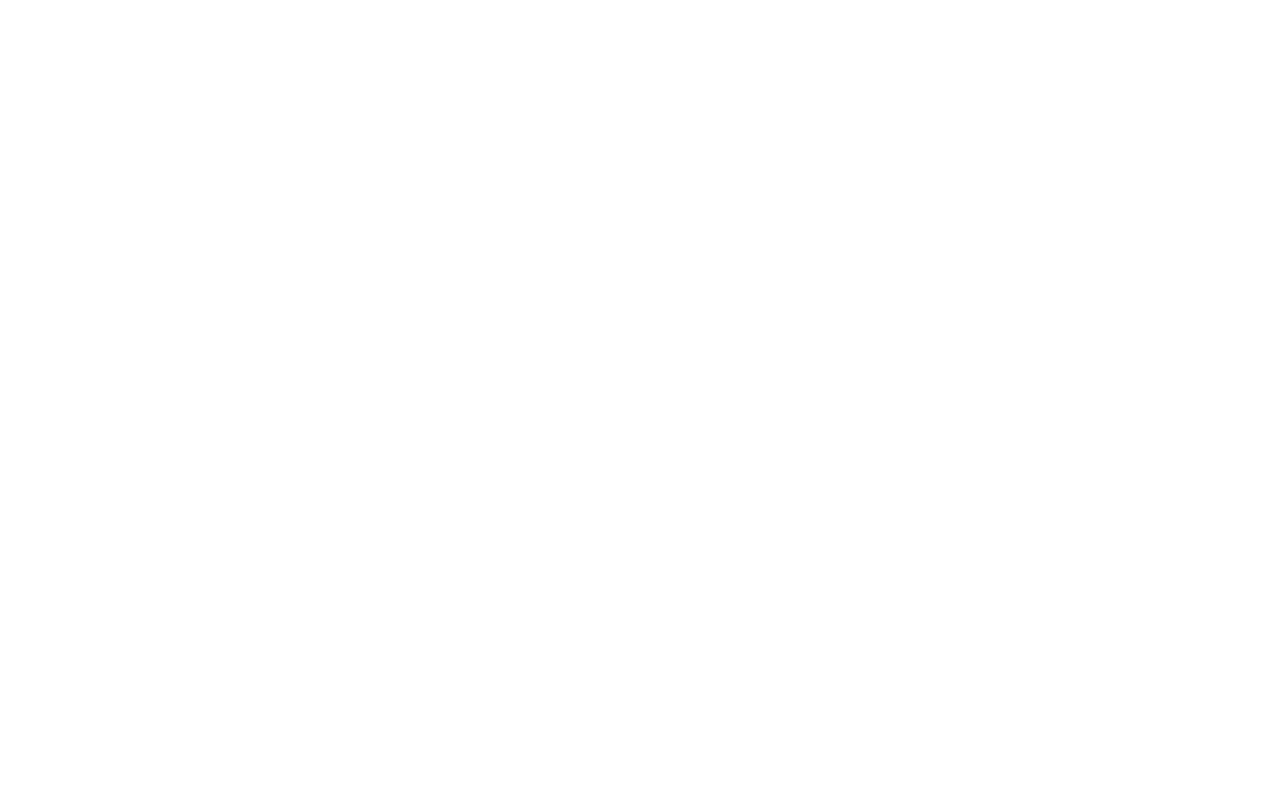
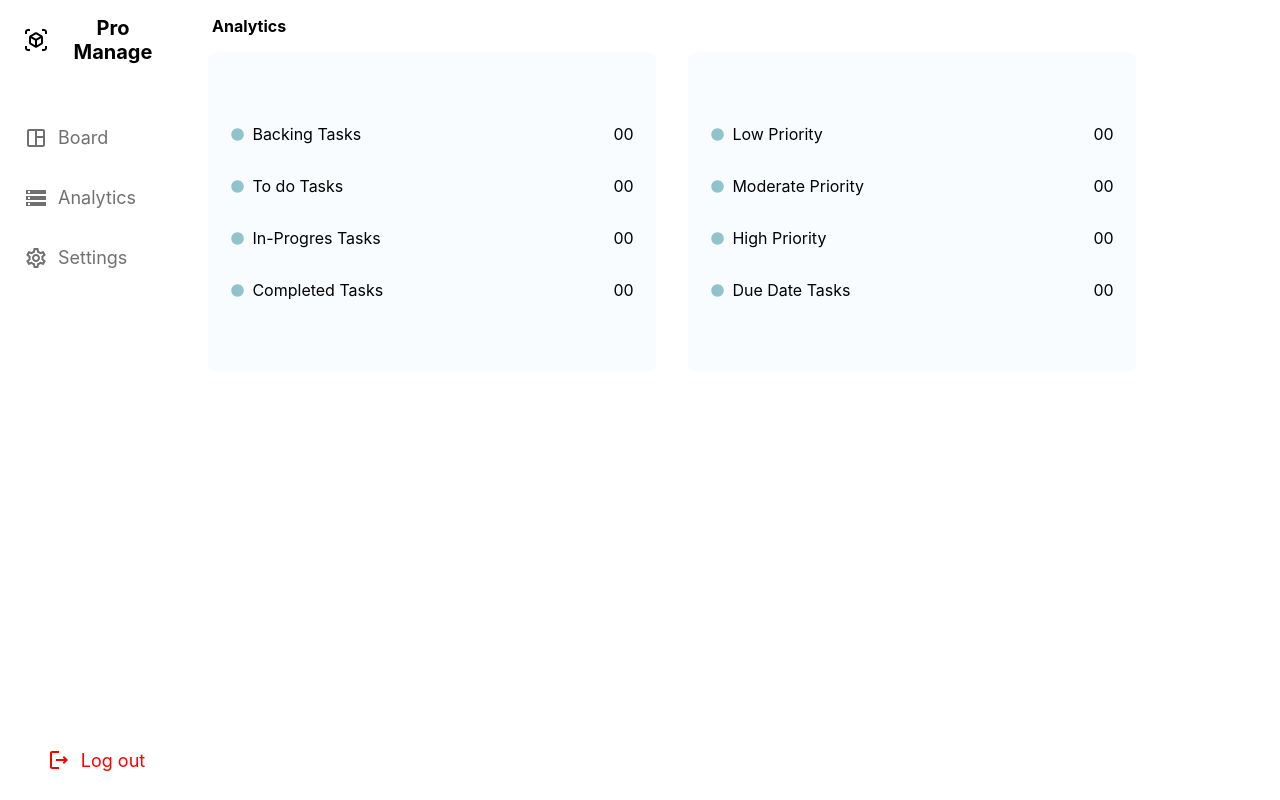
Before and after one commit to AdityaInnovatily/project-task-manager, a React (Create React App) app: page /analytics in a window 1280 px wide. Before the commit this address had no page. Built offline with nearby package versions, Linux system fonts and the light colour scheme.

Commit message:
settings and analytics page added

```diff
--- a/src/App.js
+++ b/src/App.js
@@ -6,6 +6,8 @@
 import { Login } from './pages/login';
 import { Register } from './pages/register';
 import SideBar from './components/sideBar';
+import { Analytics } from './pages/analytics';
+import { Settings } from './pages/settings';
 
 
 function App() {
@@ -17,6 +19,8 @@
         <Route path="/register" element={<Register />} />
         <Route path="/login" element={<Login />} />
         <Route path="/" element={<SideBar/>} />
+        <Route path="/analytics" element= {<Analytics/>} />
+        <Route path="/settings" element= {<Settings/>} />
 
       </Routes>
     </BrowserRouter>
--- a/src/components/sideBar.css
+++ b/src/components/sideBar.css
@@ -1,6 +1,6 @@
 
 .navbarPage{
-    width:25vw;
+    width:15vw;
     height:100vh;
     display:flex;
     flex-direction: column;
--- a/src/components/sideBar.jsx
+++ b/src/components/sideBar.jsx
@@ -35,13 +35,13 @@
     <div className = "navbarPage">
 
     <div className="navbarHeader">
-    <div id= "navbarHeader"> <ViewInArOutlinedIcon/> Pro Manage</div>
+    <div id= "navbarHeader"> <ViewInArOutlinedIcon/>Pro Manage</div>
     </div>
 
 <div className="navbarSidebar">
   <div id = "board" onClick = {()=>{navigate("/")}}><SpaceDashboardOutlinedIcon/> Board</div>
   <div id = "analytics" onClick = {()=>{navigate("/analytics")}}><StorageOutlinedIcon/> Analytics</div>
-  <div id = "settings" onClick = {()=>{navigate("/createQuiz",{state:{
+  <div id = "settings" onClick = {()=>{navigate("/settings",{state:{
               editQuizId:"",
               editQuizName:"",
               editQuizType:""
--- /dev/null
+++ b/src/pages/analytics.css
@@ -0,0 +1,54 @@
+
+
+.analyticsPage{
+    width: 100vw;
+    height: 100vh;
+    display: flex;
+    /* border:solid blue; */
+}
+
+.analyticsPageContentHeader{
+    display: flex;
+    justify-content: start;
+    padding-left: 20px;
+    font-weight: bold;
+}
+
+.analyticsPageContentLeftRight{
+    display: flex;
+    justify-content: space-around;
+    width: 75vw;
+    /* border:solid green; */
+
+}
+
+.analyticsPageLeft,
+.analyticsPageRight{
+    width: 35vw;
+    height: 40vh;
+    /* border:solid red; */
+    border-radius: 8px;
+    display: flex;
+    justify-content: center;
+    align-items: center;
+    flex-direction: column;
+    background: #F9FCFF;
+
+}
+
+.analyticsPageLeftInner{
+    display: flex;
+    justify-content: space-between;
+    /* border: solid red; */
+    width: 90%;
+}
+
+.analyticsPageLeftInnerLeft{
+
+    display: flex;
+    justify-content: center;
+    align-items: center;
+    column-gap: 7px;
+    /* border: solid red; */
+
+}
--- /dev/null
+++ b/src/pages/analytics.jsx
@@ -0,0 +1,123 @@
+import "./analytics.css";
+import React, {useEffect} from "react";
+import RadioButtonUncheckedIcon from '@mui/icons-material/RadioButtonUnchecked';
+import SideBar from "../components/sideBar";
+import RadioButtonCheckedIcon from '@mui/icons-material/RadioButtonChecked';
+import CircleIcon from '@mui/icons-material/Circle';
+
+export const Analytics = (()=>{
+
+
+    return <>
+
+
+    <div className="analyticsPage">
+
+    <SideBar/>
+
+
+    <div className="analyticsPageContent">
+
+        <div className="analyticsPageContentHeader"> <p>Analytics</p> </div>
+
+
+<div className="analyticsPageContentLeftRight">
+        <div className="analyticsPageLeft">
+
+<div className="analyticsPageLeftInner">
+    <div className="analyticsPageLeftInnerLeft">
+    <CircleIcon style = {{ color:"#90C4CC",fontSize: 15}}/>
+    <p id = "analyticsType">Backing Tasks</p>
+    </div>
+
+    <p id = "analyticsTypeValue">00</p>
+
+    </div>
+
+    <div className="analyticsPageLeftInner">
+    <div className="analyticsPageLeftInnerLeft">
+    <CircleIcon style = {{ color:"#90C4CC",fontSize: 15}}/>
+    <p id = "analyticsType">To do Tasks</p>
+    </div>
+
+    <p id = "analyticsTypeValue">00</p>
+
+    </div>
+
+    <div className="analyticsPageLeftInner">
+    <div className="analyticsPageLeftInnerLeft">
+    <CircleIcon style = {{ color:"#90C4CC",fontSize: 15}}/>
+    <p id = "analyticsType">In-Progres Tasks</p>
+    </div>
+
+    <p id = "analyticsTypeValue">00</p>
+
+    </div>
+
+    <div className="analyticsPageLeftInner">
+    <div className="analyticsPageLeftInnerLeft">
+    <CircleIcon style = {{ color:"#90C4CC",fontSize: 15}}/>
+    <p id = "analyticsType">Completed Tasks</p>
+    </div>
+
+    <p id = "analyticsTypeValue">00</p>
+
+    </div>
+
+</div>
+
+
+<div className="analyticsPageLeft">
+
+<div className="analyticsPageLeftInner">
+    <div className="analyticsPageLeftInnerLeft">
+    <CircleIcon style = {{ color:"#90C4CC",fontSize: 15}}/>
+    <p id = "analyticsType">Low Priority</p>
+    </div>
+
+    <p id = "analyticsTypeValue">00</p>
+
+    </div>
+
+    <div className="analyticsPageLeftInner">
+    <div className="analyticsPageLeftInnerLeft">
+    <CircleIcon style = {{ color:"#90C4CC",fontSize: 15}}/>
+    <p id = "analyticsType">Moderate Priority</p>
+    </div>
+
+    <p id = "analyticsTypeValue">00</p>
+
+    </div>
+
+    <div className="analyticsPageLeftInner">
+    <div className="analyticsPageLeftInnerLeft">
+    <CircleIcon style = {{ color:"#90C4CC",fontSize: 15}}/>
+    <p id = "analyticsType">High Priority</p>
+    </div>
+
+    <p id = "analyticsTypeValue">00</p>
+
+    </div>
+
+    <div className="analyticsPageLeftInner">
+    <div className="analyticsPageLeftInnerLeft">
+    <CircleIcon style = {{ color:"#90C4CC",fontSize: 15}}/>
+    <p id = "analyticsType">Due Date Tasks</p>
+    </div>
+
+    <p id = "analyticsTypeValue">00</p>
+
+    </div>
+
+</div>
+
+</div>
+
+    </div>
+
+
+    </div>
+
+
+    </>
+})
--- a/src/pages/register.jsx
+++ b/src/pages/register.jsx
@@ -3,6 +3,7 @@
 import "./register.css";
 import VisibilityOutlinedIcon from '@mui/icons-material/VisibilityOutlined';
 import VisibilityOffIcon from '@mui/icons-material/VisibilityOff';
+import HttpsOutlinedIcon from '@mui/icons-material/HttpsOutlined';
 
 export const Register = (()=>{
 
@@ -75,7 +76,7 @@
             <div className='registerPageFormContentEmailContent'>
             <div className='registerPageFormContentEmail'>
           <input
-            type="email"
+            type="text"
             id="registerPageFormContentEmail"
             placeholder='&#xf0e0;   Email'
             value={email}
@@ -95,7 +96,7 @@
           <input
             type={isPasswordVisible ? "text" : "password"}
             id="registerPageFormContentPassword"
-            placeholder='&#xf023;   Password'
+            placeholder='&#xf023;  Password'
             value={password}
             onChange={(e) => setPassword(e.target.value)}
           />
--- /dev/null
+++ b/src/pages/settings.css
@@ -0,0 +1,24 @@
+
+.settingsPage{
+    width: 100vw;
+    height: 100vh;
+    display: flex;
+    column-gap: 20px;
+}
+
+.settingsPageContent{
+    /* border:solid red; */
+    height:fit-content;
+    display: flex;
+    flex-direction: column;
+    row-gap: 20px;
+}
+
+#settingsPageContentHeader{
+    text-align: start;
+    font-weight: bold;
+    /* border: solid blue; */
+    margin-top: 25px;
+    font-family: "openSans";
+    font-size: 20px;
+}
--- /dev/null
+++ b/src/pages/settings.jsx
@@ -0,0 +1,129 @@
+import React, {useState} from 'react';
+import SideBar from "../components/sideBar"
+import "./settings.css";
+import VisibilityOutlinedIcon from '@mui/icons-material/VisibilityOutlined';
+import VisibilityOffIcon from '@mui/icons-material/VisibilityOff';
+
+
+
+export const Settings = (()=>{
+
+    const [email, setEmail] = useState('');
+    const [password, setPassword] = useState('');
+    const [isPasswordVisible, setPasswordVisible] = useState(false);
+    const [isNewPasswordVisible, setNewPasswordVisible] = useState(false);
+
+
+    const handleUpdate = () => {
+        // Handle registration logic here
+        console.log('Registering with email:', email, 'and password:', password);
+      };
+
+    const showPassword = () => {
+
+        setPasswordVisible(!isPasswordVisible);
+
+    }
+
+    const showNewPassword = () => {
+
+        setNewPasswordVisible(!isNewPasswordVisible);
+    }
+
+    return <>
+
+    <div className="settingsPage">
+
+        <SideBar/>
+
+        <div className="settingsPageContent">
+
+            <p id= "settingsPageContentHeader">Settings</p>
+
+            <div className="settingsPageContentForm">
+
+            <div className='registerPageFormContentNameContent'>
+            <div className='registerPageFormContentName'>
+          <input
+            type="text"
+            id="registerPageFormContentName"
+            placeholder='&#xf007;   Name'
+            value={email}
+            onChange={(e) => setEmail(e.target.value)}
+          />
+           <VisibilityOutlinedIcon style={{color:"#ffffff", fontSize: 20 }}/>
+
+        </div>
+
+        <p id = "registerPageFormContentNameError">js;fls;fds</p>
+
+        </div>
+
+
+        <div className='registerPageFormContentPasswordContent'>
+        <div className='registerPageFormContentPassword'>
+          <input
+            type={isPasswordVisible ? "text" : "password"}
+            id="registerPageFormContentPassword"
+            placeholder='&#xf023;   Password'
+            value={password}
+            onChange={(e) => setPassword(e.target.value)}
+          />
+
+         {
+            isPasswordVisible ?
+            (<VisibilityOutlinedIcon onClick = {showPassword} style={{color:"#828282", fontSize: 20 }}/>)
+
+         :
+         (<VisibilityOffIcon onClick = {showPassword} style={{color:"#828282", fontSize: 20 }}/>)
+
+
+         }
+
+        </div>
+
+        <p id = "registerPageFormContentPasswordError">js;fls;fds</p>
+
+        </div>
+
+        <div className='registerPageFormContentConfirmPasswordContent'>
+        <div className='registerPageFormContentConfirmPassword'>
+          <input
+            type={isNewPasswordVisible ? "text" : "password"}
+            id="registerPageFormContentConfirmPassword"
+            placeholder='&#xf023;   Confirm Password'
+            value={password}
+            onChange={(e) => setPassword(e.target.value)}
+          />
+
+     {
+        isNewPasswordVisible ?
+            (<VisibilityOutlinedIcon onClick = {showNewPassword} style={{color:"#828282", fontSize: 20 }}/>)
+
+         :
+         (<VisibilityOffIcon onClick = {showNewPassword} style={{color:"#828282", fontSize: 20 }}/>)
+
+
+         }
+
+        </div>
+
+        <p id = "registerPageFormContentConfirmPasswordError">js;fls;fds</p>
+
+        </div>
+
+
+
+            </div>
+
+            <button type = "button" className="registerPageFormContentRegisterButton" onClick={handleUpdate}>
+            Update
+          </button>
+
+
+        </div>
+    </div>
+
+
+    </>
+})
```
Also changed, not shown: src/pages/register.css (+12 -6 lines).
